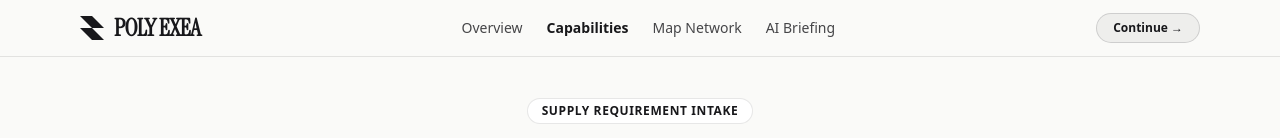
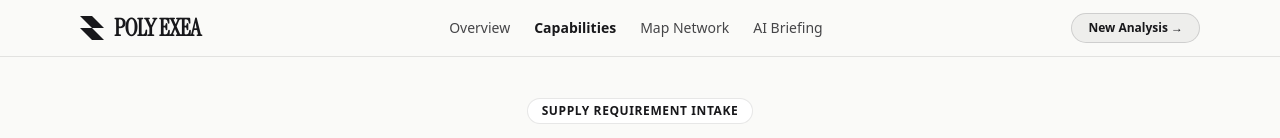
Before and after one commit to naagasumukh8/BUILD-EON-EXEA, a Next.js app: page /intake in a window 1280 px wide. Shown: the top 138 px of the page. Built offline with nearby package versions, Linux system fonts and the light colour scheme.

Commit message:
feat(navbar): context-sensitive CTA — hidden on report, New Analysis on intake, Continue elsewhere

```diff
--- a/components/ui/Navbar.tsx
+++ b/components/ui/Navbar.tsx
@@ -52,13 +52,24 @@ export function Navbar({ scenarioId }: { scenarioId?: string }) {
           </Link>
         </nav>
 
-        {/* CTA Action */}
+        {/* CTA Action — context-sensitive per page */}
+        {!pathname.includes('report') && (
+          pathname.includes('intake') ? (
+            <Link
+              href="/intake"
+              className="rounded-full bg-[#18181B]/5 border border-[#18181B]/15 px-4 py-1.5 text-xs font-semibold text-[#18181B] hover:bg-[#18181B] hover:text-white transition-all"
+            >
+              New Analysis &rarr;
+            </Link>
+          ) : (
             <Link
               href={`/report?scenario_id=${currentScenarioId}`}
               className="rounded-full bg-[#18181B]/5 border border-[#18181B]/15 px-4 py-1.5 text-xs font-semibold text-[#18181B] hover:bg-[#18181B] hover:text-white transition-all"
             >
               Continue &rarr;
             </Link>
+          )
+        )}
       </div>
     </header>
   )
```
Lines whose indentation alone changed are shown as unchanged.
